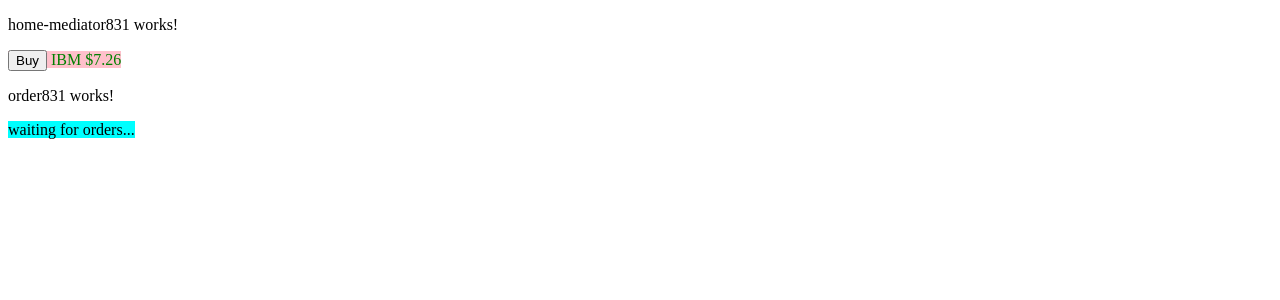
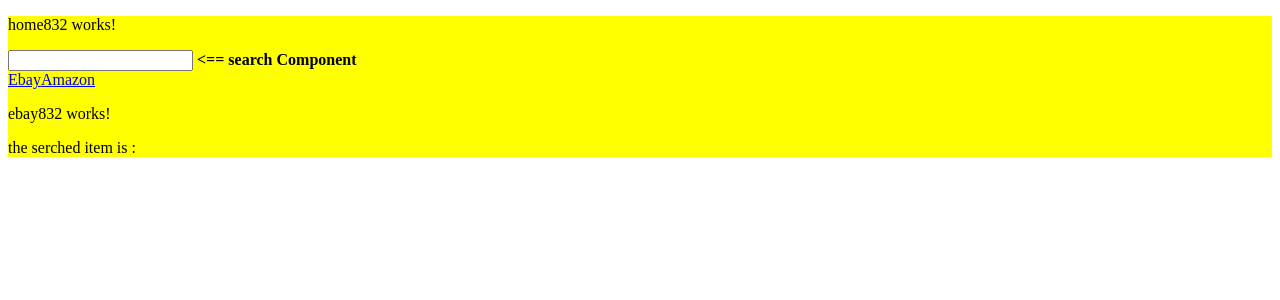
Before and after one commit to allamimouad/angular-samples, an Angular app: page / in a window 1280 px wide. Shown: the top 300 px of the page. Built offline with nearby package versions, Linux system fonts and the light colour scheme.

Commit message:
chapter8, section 8.3.2 (Using an injectable service as a mediator)

```diff
--- /dev/null
+++ b/src/app/chapter8/8.3.2/amazon832/amazon832.component.ts
@@ -0,0 +1,27 @@
+import { Component, OnInit } from '@angular/core';
+import { Observable } from 'rxjs';
+import { State832Service } from '../state832.service';
+
+@Component({
+  selector: 'app-amazon832',
+  template: `
+    <p>
+      amazon832 works!
+    </p>
+    <p> current serched element is : {{ search$ | async }} </p>
+  `,
+  styles: [
+  ]
+})
+export class Amazon832Component implements OnInit {
+
+  search$! : Observable<string>;
+
+  constructor(stateService : State832Service) {
+    this.search$ = stateService.getState();
+  }
+
+  ngOnInit(): void {
+  }
+
+}
--- /dev/null
+++ b/src/app/chapter8/8.3.2/ebay832/ebay832.component.ts
@@ -0,0 +1,28 @@
+import { Component, OnInit } from '@angular/core';
+import { State832Service } from '../state832.service';
+
+@Component({
+  selector: 'app-ebay832',
+  template: `
+    <p>
+      ebay832 works!
+    </p>
+    <p> the serched item is : {{searched}} </p>
+  `,
+  styles: [
+  ]
+})
+export class Ebay832Component implements OnInit {
+
+  searched! : string;
+
+  constructor(stateService : State832Service) {
+    stateService.getState().subscribe(
+      element => this.searched = element
+    )
+  }
+
+  ngOnInit(): void {
+  }
+
+}
--- /dev/null
+++ b/src/app/chapter8/8.3.2/home832/home832.component.ts
@@ -0,0 +1,36 @@
+import { Component, OnInit } from '@angular/core';
+
+@Component({
+  selector: 'app-home832',
+  template: `
+
+
+    <p>
+      home832 works!
+    </p>
+
+    <app-search832></app-search832> <b> <== search Component </b>
+
+    <br>
+
+    <a [routerLink]="['/']">Ebay</a>
+    <a [routerLink]="['/amazon']">Amazon</a>
+
+    <router-outlet></router-outlet>
+
+  `,
+styles: [`
+    :host{
+      background:yellow;
+      display:block;
+    }
+`]
+})
+export class Home832Component implements OnInit {
+
+  constructor() { }
+
+  ngOnInit(): void {
+  }
+
+}
--- /dev/null
+++ b/src/app/chapter8/8.3.2/search832/search832.component.ts
@@ -0,0 +1,24 @@
+import { Component, OnInit } from '@angular/core';
+import { FormControl } from '@angular/forms';
+import { State832Service } from '../state832.service';
+
+@Component({
+  selector: 'app-search832',
+  template: `
+    <input type="text" [formControl] = "searchInput" >
+  `,
+  styles: [
+  ]
+})
+export class Search832Component implements OnInit {
+
+  searchInput : FormControl = new FormControl('');
+
+  constructor(stateService : State832Service) {
+    this.searchInput.valueChanges.subscribe(element => stateService.searchCriteria = element);
+  }
+
+  ngOnInit(): void {
+  }
+
+}
--- /dev/null
+++ b/src/app/chapter8/8.3.2/state832.service.ts
@@ -0,0 +1,20 @@
+import { Injectable } from '@angular/core';
+import { BehaviorSubject, Observable } from 'rxjs';
+
+@Injectable({
+  providedIn: 'root'
+})
+export class State832Service {
+
+  private stateSubject: BehaviorSubject<string> = new BehaviorSubject('');
+
+  public set searchCriteria(value : string){
+    this.stateSubject.next(value);
+  }
+
+  public getState() : Observable<string>{
+    return this.stateSubject.asObservable();
+  }
+
+  constructor() { }
+}
```
Also changed, not shown: src/app/app-routing.module.ts (+7 -2 lines), src/app/app.module.ts (+9 -1 lines).
